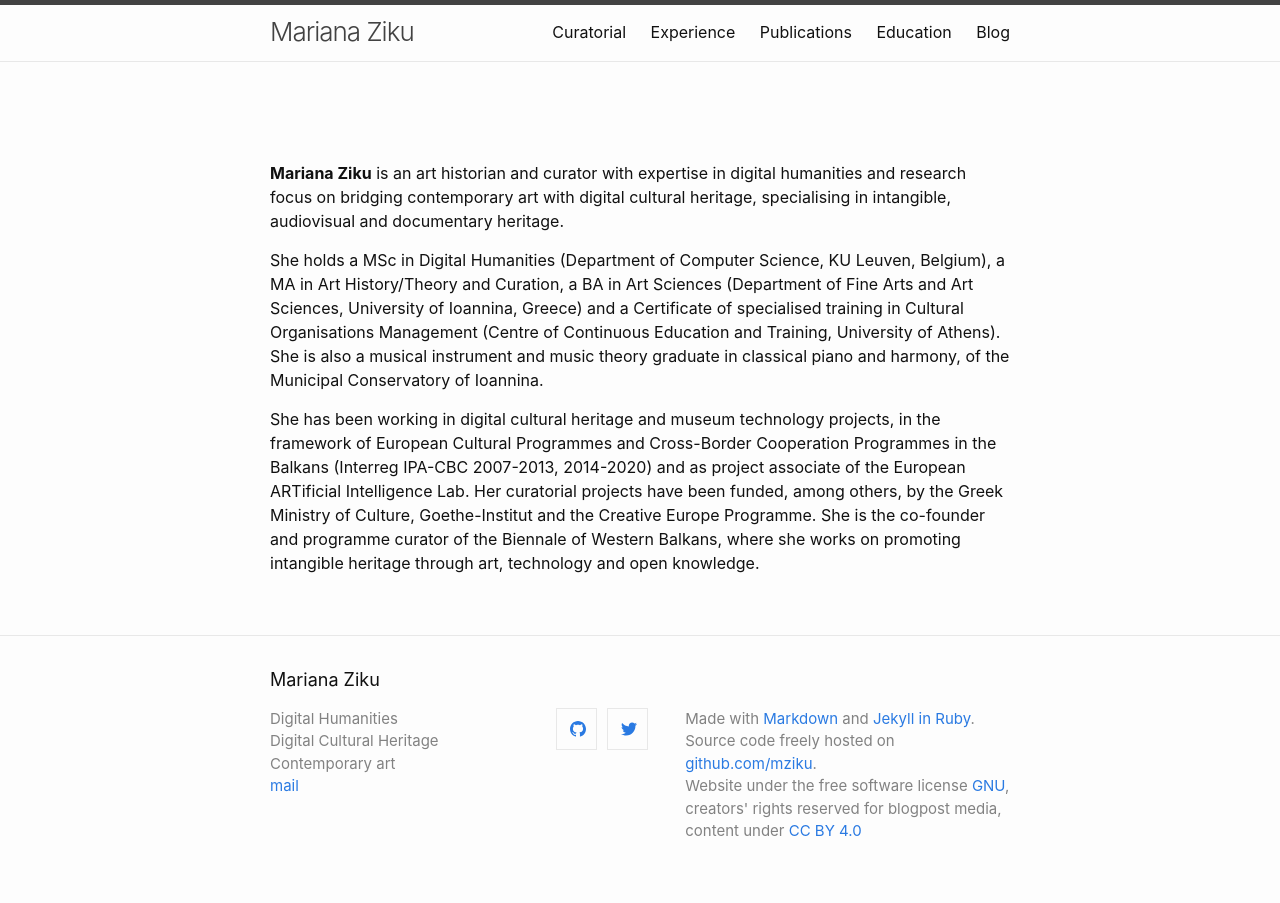
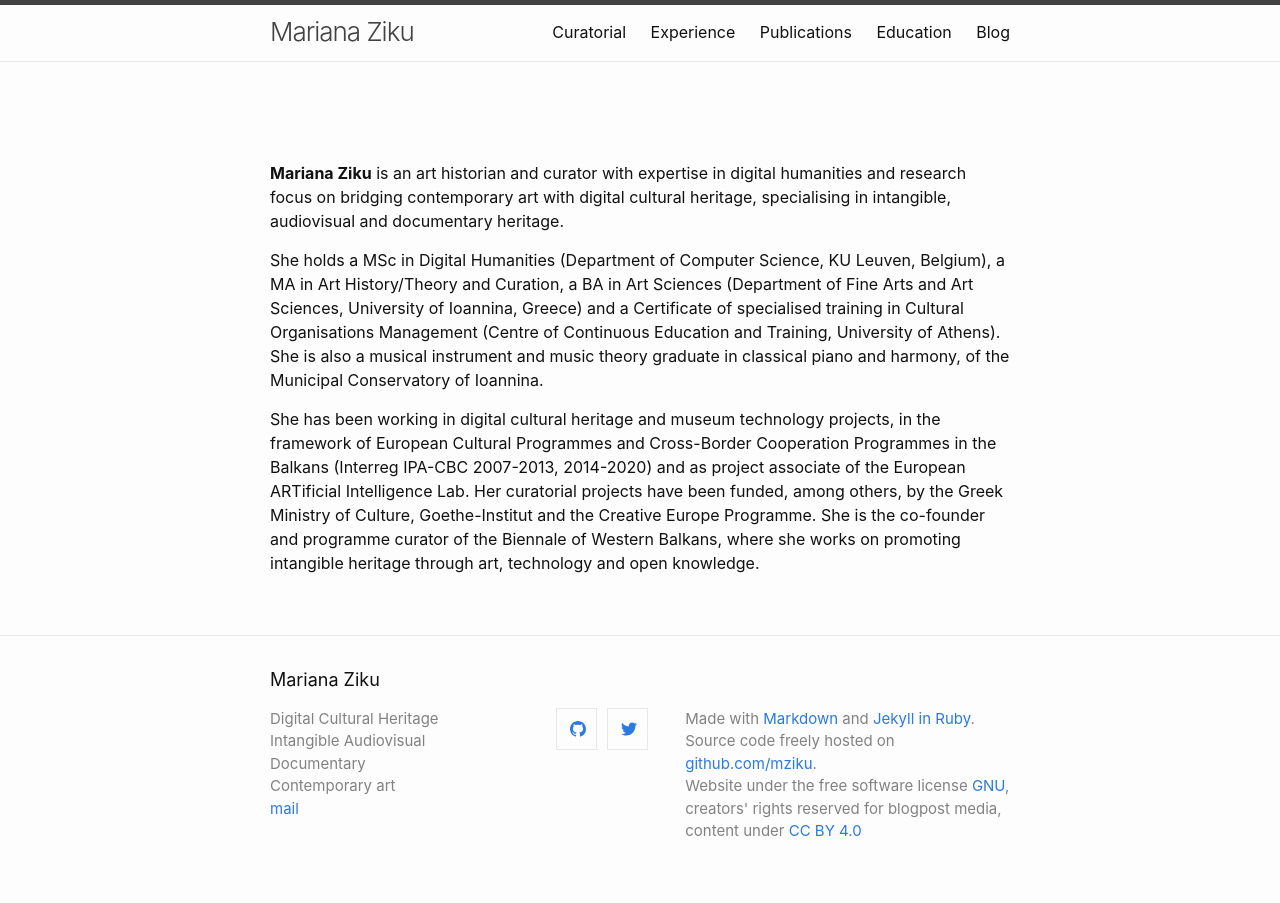
Before and after one commit to mziku/mziku.github.io, a Jekyll site: the page built from index.md, in a window 1280 px wide. Built offline with Jekyll 4.4.1, drawn with Linux system fonts in a browser that asks for light colours.

Commit message:
Update footer.html

```diff
--- a/_includes/footer.html
+++ b/_includes/footer.html
@@ -8,8 +8,8 @@
       <div class="footer-col-wrapper">
         <div class="footer-col footer-col-1">
           <ul class="contact-list">
-            <li class="p-name">Digital Humanities</li><li>
             <li class="p-name">Digital Cultural Heritage</li><li>
+            <li class="p-name">Intangible Audiovisual Documentary</li><li>
             <li class="p-name">Contemporary art</li>
             <li><a class="u-email" href="mailto:ziku@mail.com">mail</a></li></ul>
         </div>
```
